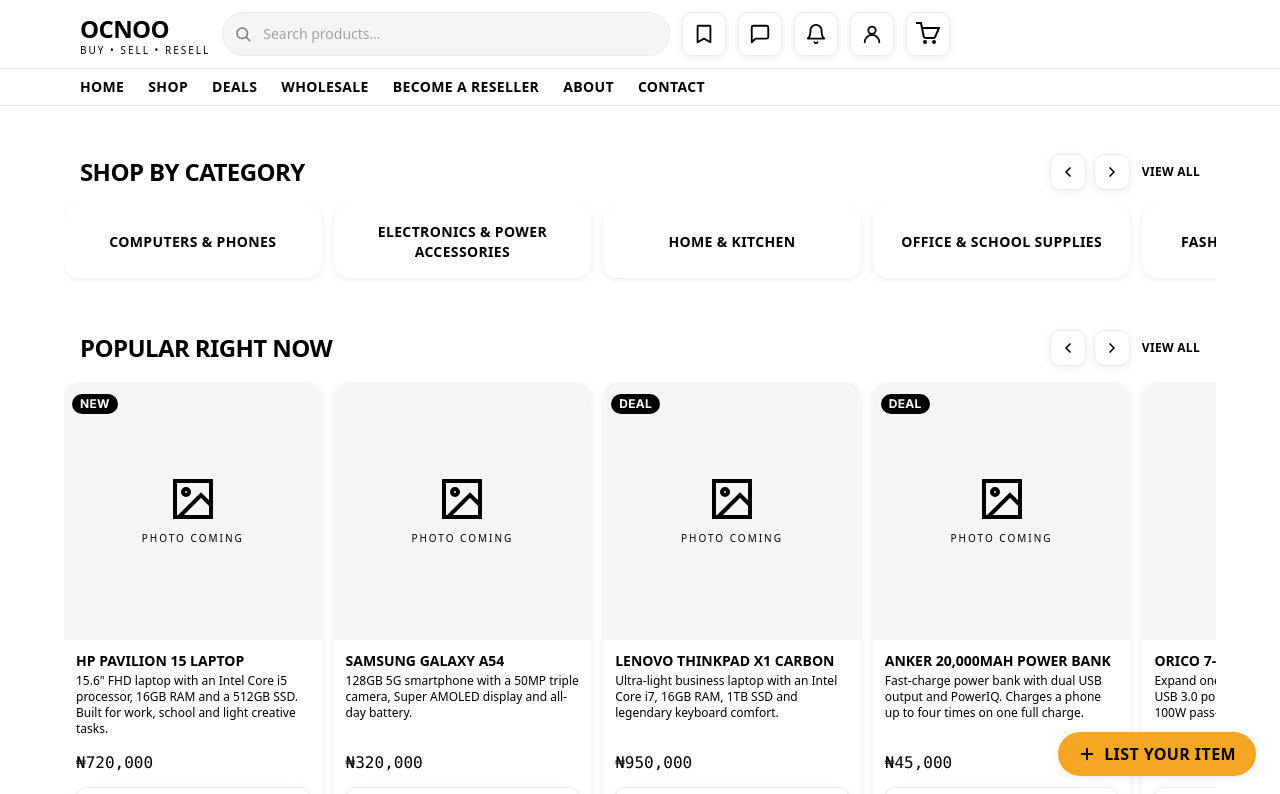
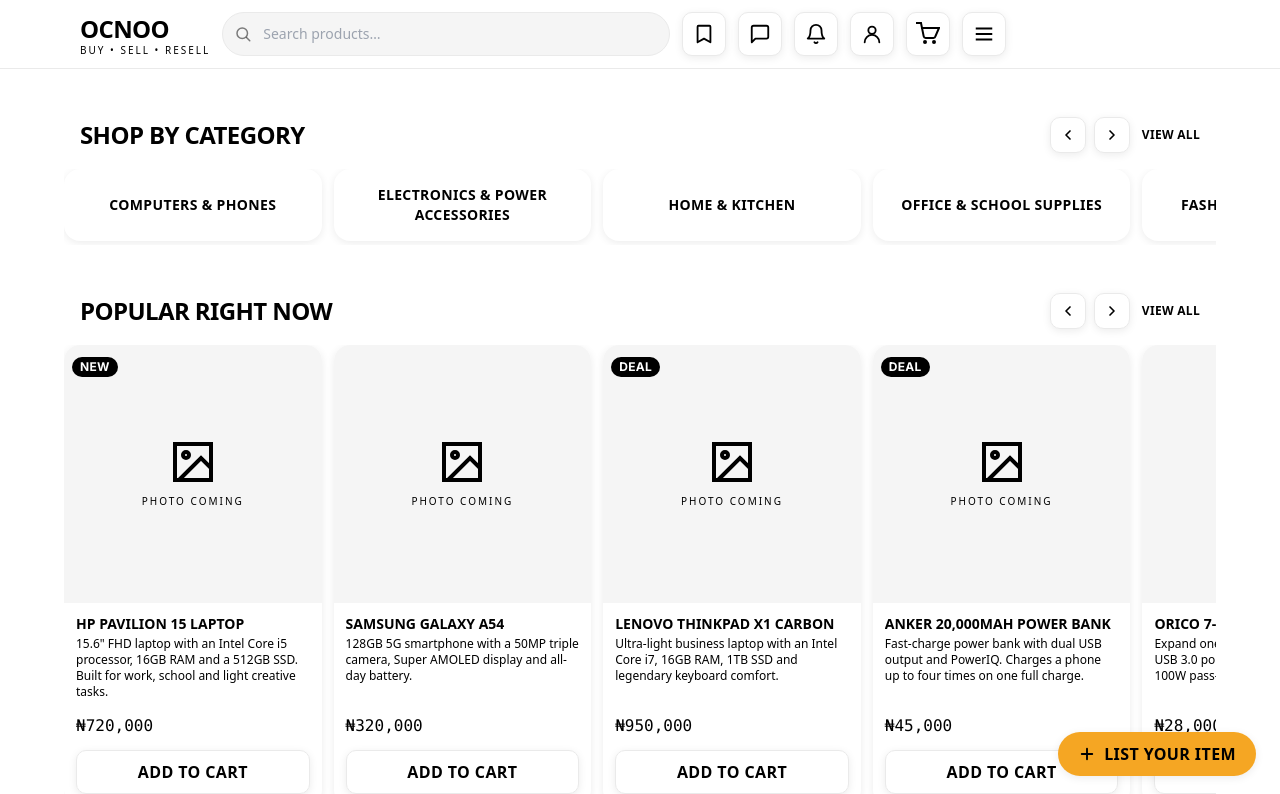
Before and after one commit to sidneycodes1/Ocnoo, a Next.js app: page / in a window 1280 px wide. Shown: the top 794 px of the page. Built offline with nearby package versions, Linux system fonts and the light colour scheme.

Commit message:
Remove desktop nav row from header; hamburger menu now serves all widths (menu account shortcuts collapse to inline cluster at md+)

```diff
--- a/components/layout/Header.tsx
+++ b/components/layout/Header.tsx
@@ -147,14 +147,15 @@
             )}
           </Button>
 
-          {/* Hamburger for tablet/mobile nav */}
+          {/* Hamburger nav toggle (all widths — the only menu now that the
+              desktop nav row is gone) */}
           <Button
             type="button"
             variant="secondary"
             aria-label="Toggle menu"
             aria-expanded={open}
             onClick={() => setOpen((v) => !v)}
-            className="h-11 w-11 shrink-0 !p-0 lg:hidden"
+            className="h-11 w-11 shrink-0 !p-0"
           >
             <svg width="22" height="22" viewBox="0 0 24 24" fill="none" stroke="currentColor" strokeWidth="2" aria-hidden="true">
               {open ? (
@@ -172,25 +173,11 @@
         <SearchBar />
       </div>
 
-      {/* Desktop nav row (lg+) */}
-      <nav aria-label="Primary" className="hidden border-t border-line lg:block">
-        <div className="mx-auto flex max-w-6xl items-center gap-6 px-4 py-2">
-          {NAV_LINKS.map((link) => (
-            <Link
-              key={link.label}
-              href={link.href}
-              className="font-sans text-sm font-bold uppercase tracking-wide hover:text-accent hover:underline hover:underline-offset-4"
-            >
-              {link.label}
-            </Link>
-          ))}
-        </div>
-      </nav>
-
-      {/* Collapsible nav for < lg */}
+      {/* Collapsible nav (all widths) */}
       {open && (
-        <nav aria-label="Mobile" className="border-t border-line bg-white lg:hidden">
-          <div className="mx-auto grid max-w-6xl grid-cols-4 gap-2 px-4 py-4">
+        <nav aria-label="Main" className="border-t border-line bg-white">
+          {/* Account shortcuts: menu-only below md; inline in the top row above that */}
+          <div className="mx-auto grid max-w-6xl grid-cols-4 gap-2 px-4 py-4 md:hidden">
             {ACCOUNT_LINKS.map((l) => (
               <Link
                 key={l.href}
```
